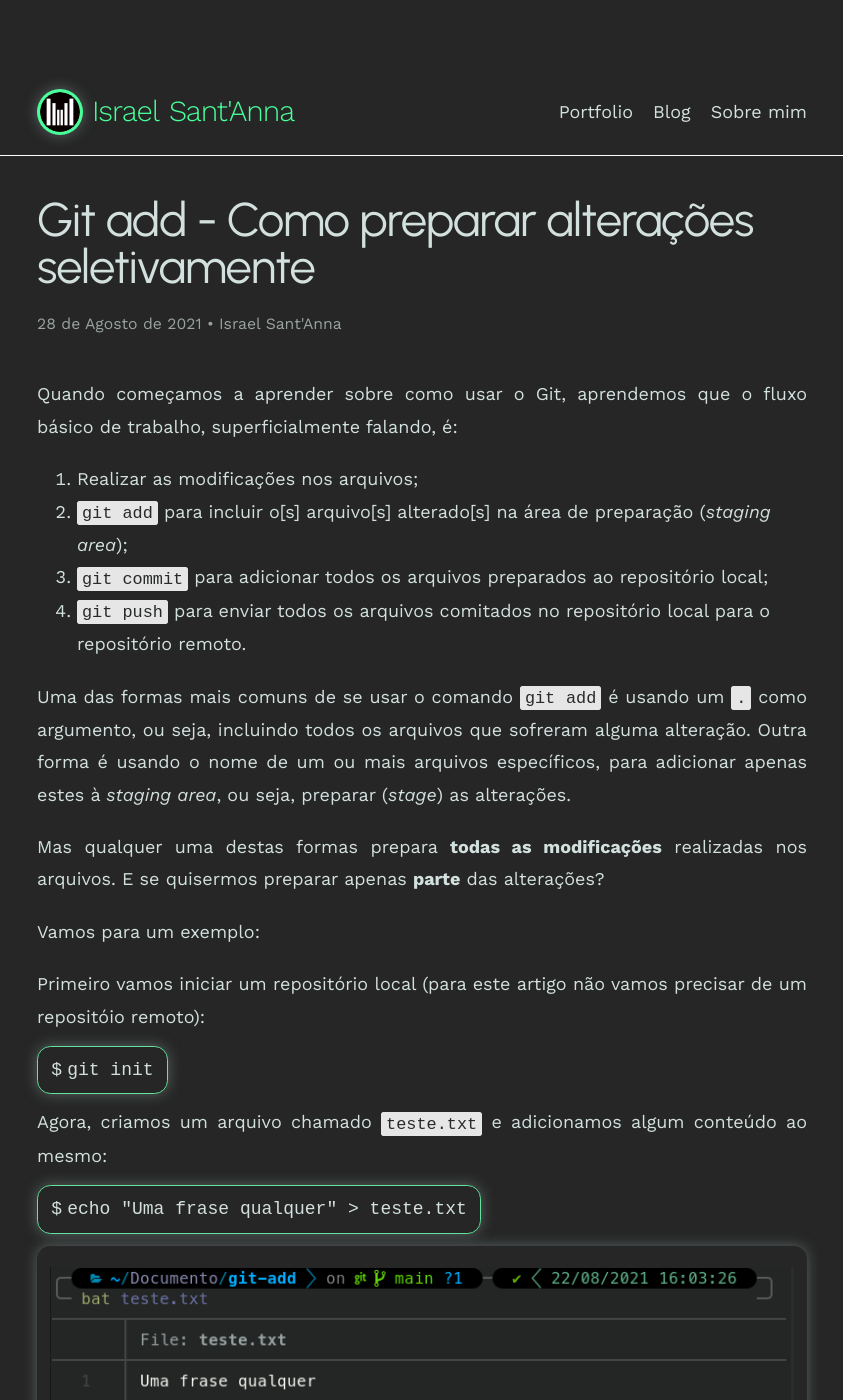
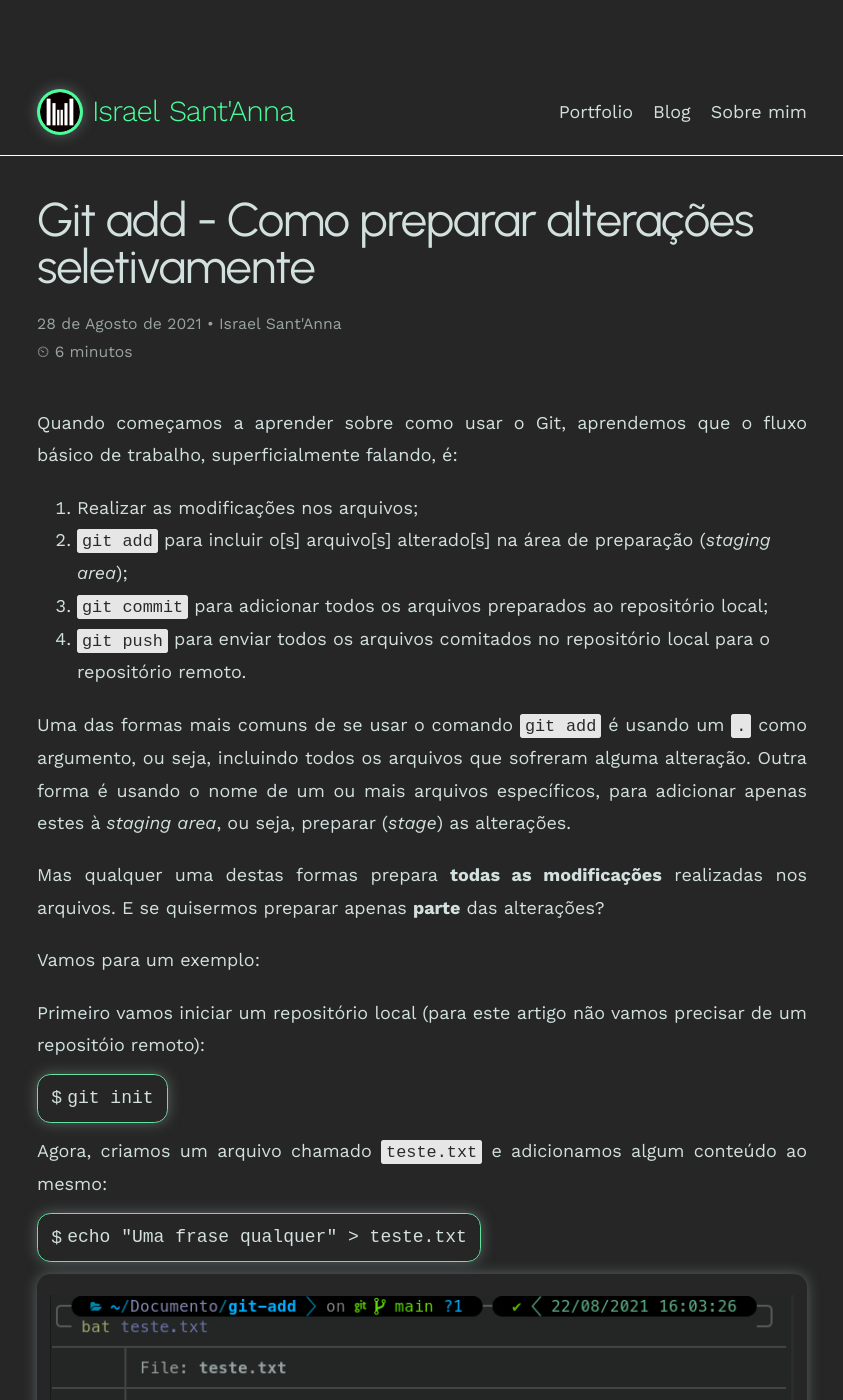
Before and after one commit to israelss/israelss.github.io, a Jekyll site: the page built from _posts/2021-08-28-git-add-como-preparar-alteracoes-seletivamente.md, in a window 1280 px wide and 1400 px high. Shown: the whole window, without its empty margins (218-1061 px from the left). Built offline with Jekyll 4.4.1, drawn with Linux system fonts in a browser that asks for light colours; comment, search, counter and statistics services are not loaded.

Commit message:
Add reading time to blog posts

```diff
--- /dev/null
+++ b/_includes/reading-time.html
@@ -0,0 +1,5 @@
+<!-- https://jekyllcodex.org/without-plugin/reading-time-indicator/# -->
+
+{% capture words %} {{ content | number_of_words | minus: 180 }} {% endcapture
+%} {% unless words contains '-' %} &#9202; {{ words | plus: 180 | divided_by:
+180 | append: ' minutos' }} {% endunless %}
--- a/_layouts/post.html
+++ b/_layouts/post.html
@@ -28,6 +28,7 @@ layout: default
       >
       {%- endif -%}
     </p>
+    <p class="post-meta post-read-time">{% include reading-time.html %}</p>
   </header>
 
   <div class="post-content e-content" itemprop="articleBody">{{ content }}</div>
--- a/_sass/minima/_layout.scss
+++ b/_sass/minima/_layout.scss
@@ -389,3 +389,7 @@
 .featured-list {
   flex-grow: 20;
 }
+
+.post-read-time {
+  margin-top: -$spacing-unit/2;
+}
```
